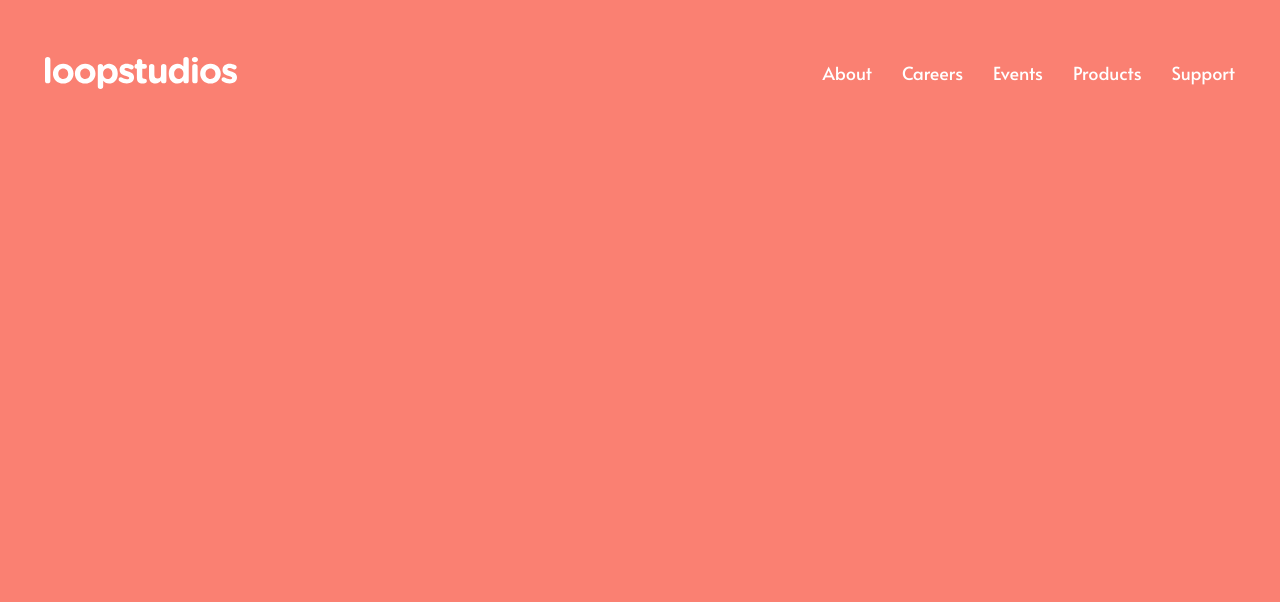
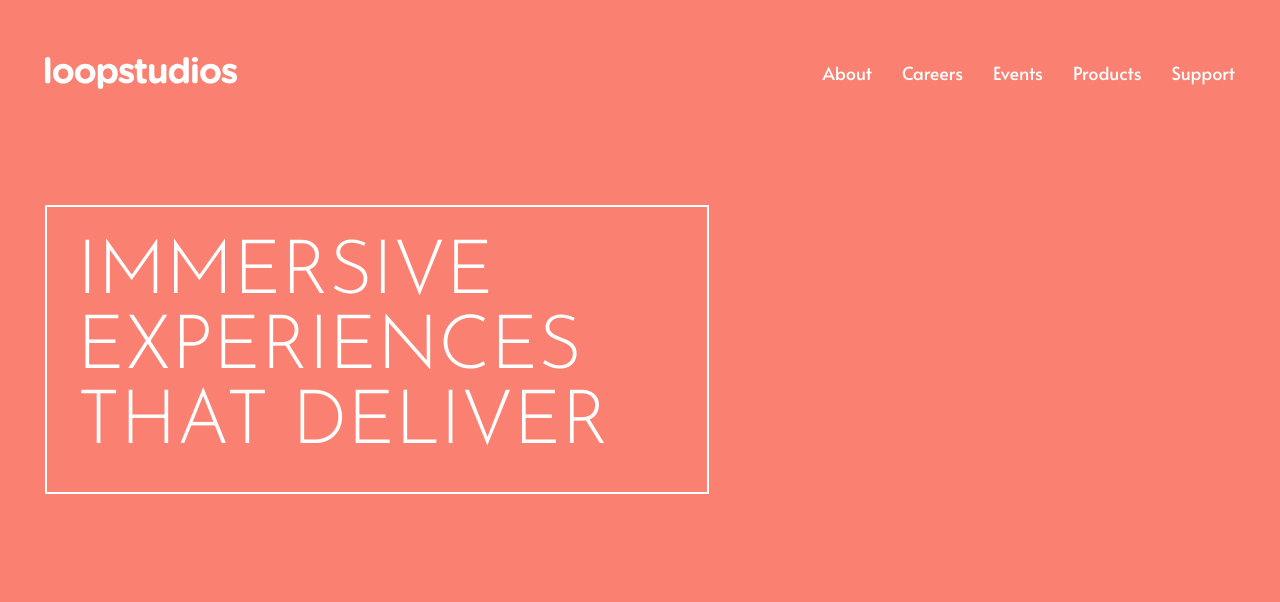
Before and after one commit to pklepa/loopstudios, a Gatsby site: page / in a window 1280 px wide. Built offline with nearby package versions, Linux system fonts and the light colour scheme; Gatsby itself is replaced by a stand-in of ours.

Commit message:
Add main title section

```diff
--- /dev/null
+++ b/src/components/container.js
@@ -0,0 +1,9 @@
+import React from "react"
+
+import s from "./container.module.scss"
+
+function Container({ children }) {
+  return <div className={s.container}>{children}</div>
+}
+
+export default Container
--- /dev/null
+++ b/src/components/container.module.scss
@@ -0,0 +1,7 @@
+.container {
+  display: flex;
+  flex-direction: column;
+
+  max-width: var(--desktop);
+  padding: 0 3rem;
+}
--- /dev/null
+++ b/src/components/title.js
@@ -0,0 +1,14 @@
+import React from "react"
+import Container from "./container"
+
+import s from "./title.module.scss"
+
+function Title() {
+  return (
+    <Container>
+      <h1 className={s.title}>Immersive Experiences That Deliver</h1>
+    </Container>
+  )
+}
+
+export default Title
--- /dev/null
+++ b/src/components/title.module.scss
@@ -0,0 +1,12 @@
+.title {
+  font-size: 5rem;
+  font-family: "Josefin Sans", sans-serif;
+  font-weight: 300;
+  text-transform: uppercase;
+  color: var(--white);
+  max-width: 600px;
+
+  padding: 2rem;
+  margin: 4rem 0 7rem;
+  border: 2px solid var(--white);
+}
--- a/src/pages/index.js
+++ b/src/pages/index.js
@@ -1,10 +1,12 @@
 import React from "react"
 import Navbar from "../components/navbar"
+import Title from "../components/title"
 
 export default function Home() {
   return (
     <div>
       <Navbar />
+      <Title />
     </div>
   )
 }
```
